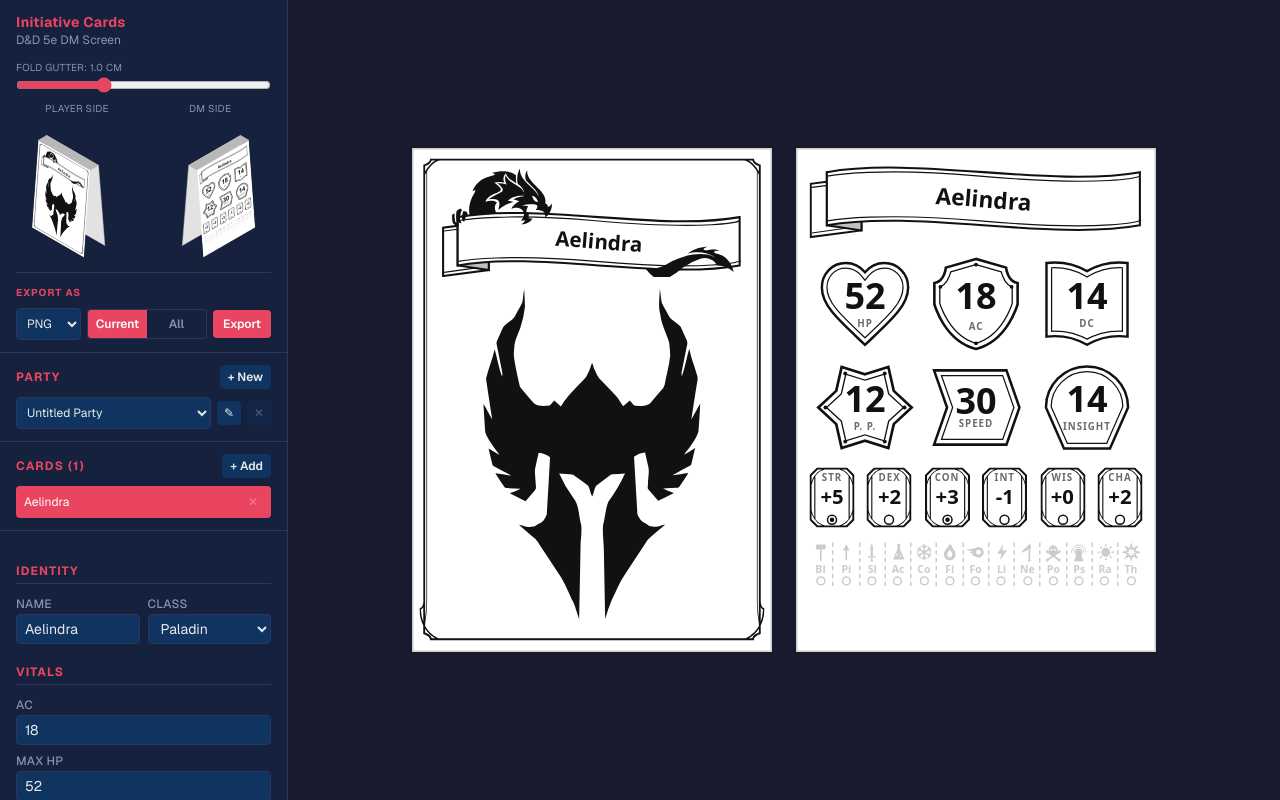
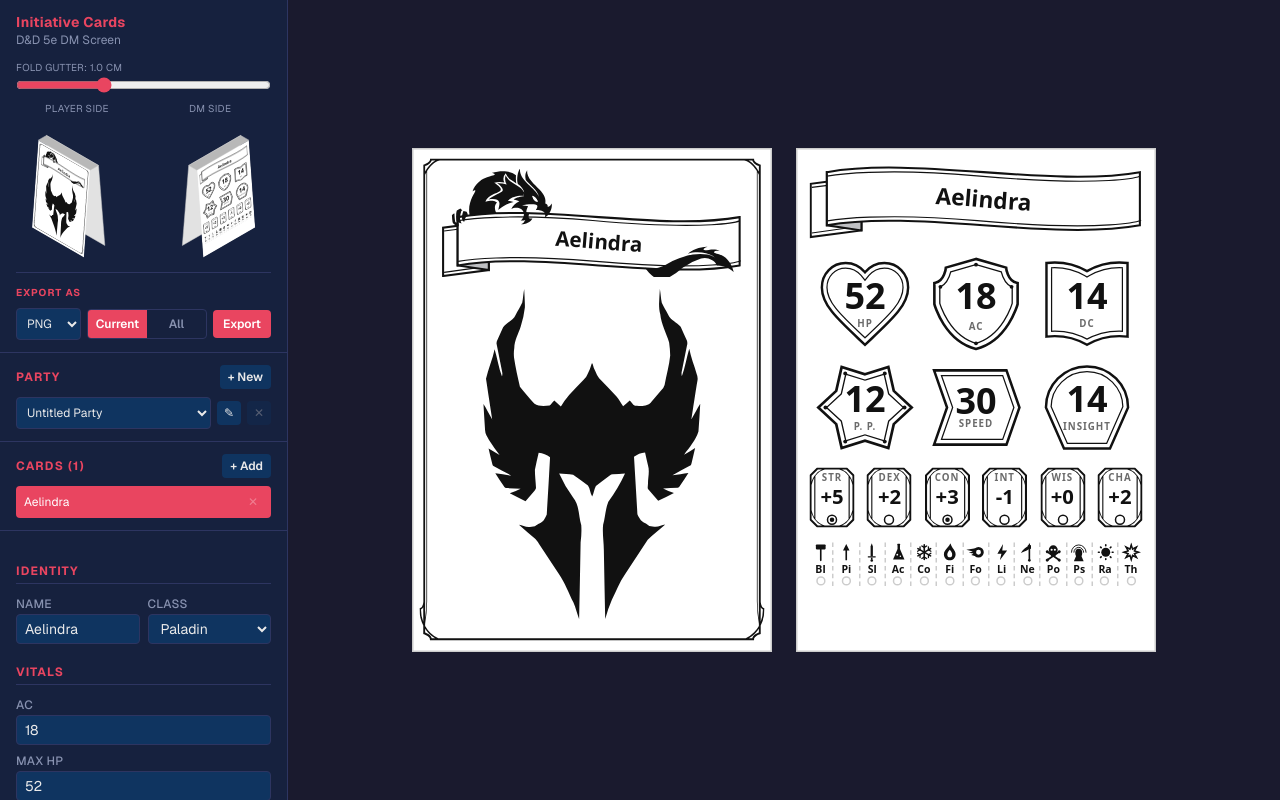
Before and after one commit to Jackclarke95/initiative-card-generator, a Next.js app: page / in a window 1280 px wide. Built offline with nearby package versions, Linux system fonts and the light colour scheme.

Commit message:
Make damage icons black

```diff
--- a/components/CardFaces.tsx
+++ b/components/CardFaces.tsx
@@ -289,7 +289,7 @@ export function PlayerFace({ card, rotated = true }: PlayerFaceProps) {
           dragon
           width={SCROLL_W}
           height={SCROLL_H}
-          value={card.characterName || "—"}
+          value={card.characterName}
         />
       </div>
     </div>
--- a/components/CardFrames.tsx
+++ b/components/CardFrames.tsx
@@ -406,11 +406,11 @@ export function DamageTypeBadge({
         width={13}
         height={13}
         fill="currentColor"
-        style={{ color, flexShrink: 0 }}
+        style={{ color: INK, flexShrink: 0 }}
       >
         {DAMAGE_TYPE_ICONS[damageType]}
       </svg>
-      <span style={{ fontSize: 7, fontWeight: 600, lineHeight: 1, color }}>
+      <span style={{ fontSize: 7, fontWeight: 600, lineHeight: 1, color: INK }}>
         {label.slice(0, 2)}
       </span>
       <svg width={size} height={size} style={{ flexShrink: 0 }}>
```
